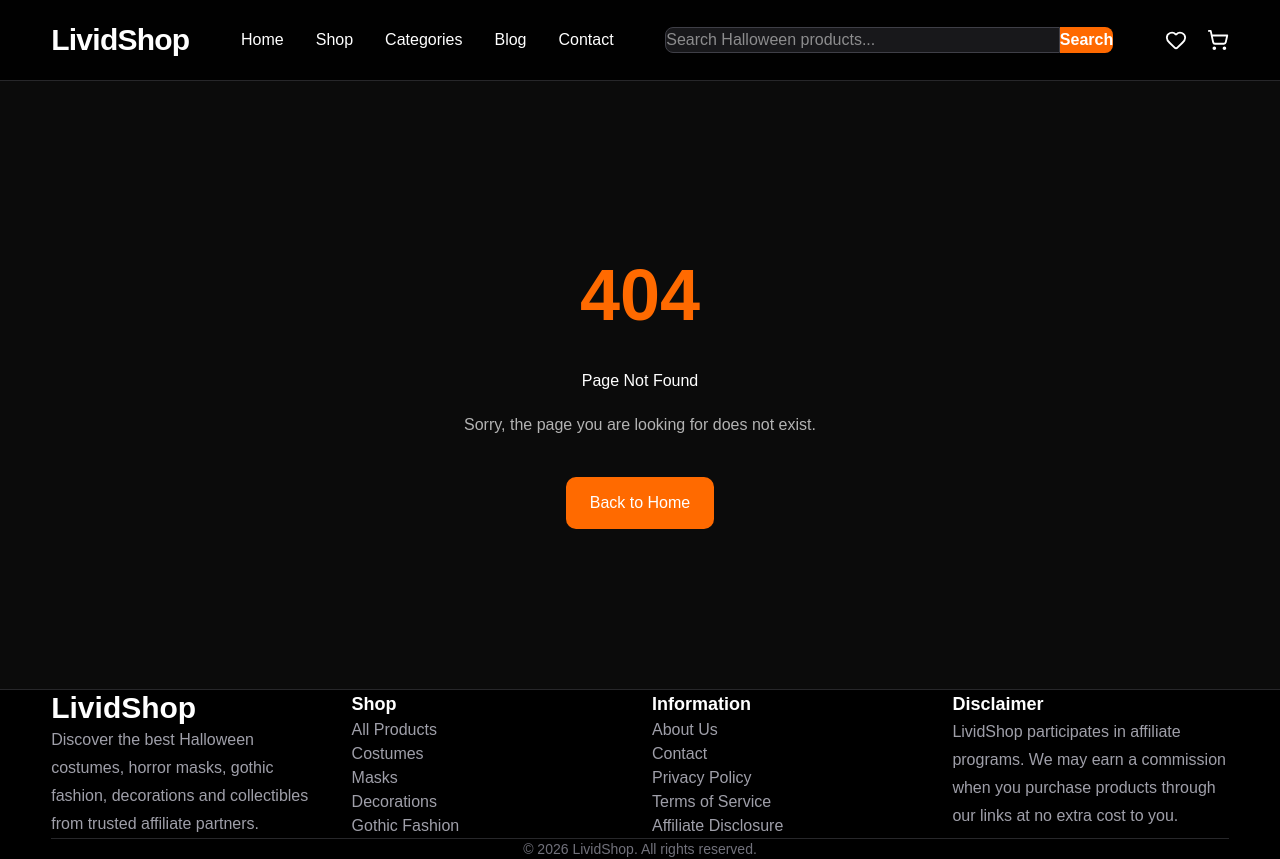
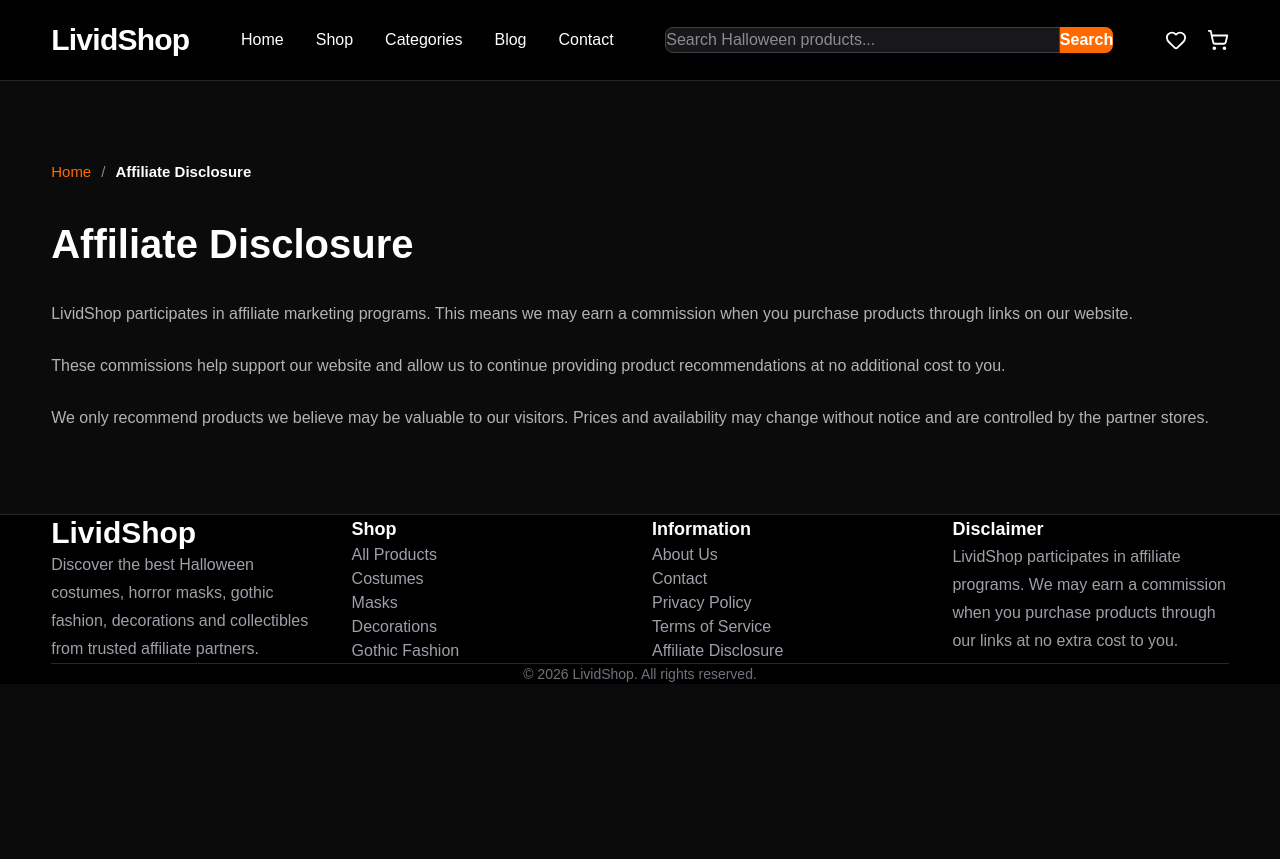
Before and after one commit to RaniaAkramm/lividshop, a Next.js app: page /affiliate-disclosure in a window 1280 px wide. Before the commit this address had no page. After the commit the page ends 800 px from the top, so only its background shows below. Built offline with nearby package versions, Linux system fonts and the light colour scheme.

Commit message:
Create page.tsx

```diff
--- /dev/null
+++ b/app/affiliate-disclosure/page.tsx
@@ -0,0 +1,77 @@
+import Header from "@/components/Header";
+import Footer from "@/components/Footer";
+import Breadcrumbs from "@/components/Breadcrumbs";
+
+export const metadata = {
+  title: "Affiliate Disclosure",
+  description:
+    "Learn how LividShop earns commissions through affiliate partnerships.",
+};
+
+export default function AffiliateDisclosurePage() {
+  return (
+    <>
+      <Header />
+
+      <main className="section">
+        <div className="container">
+
+          <Breadcrumbs
+            items={[
+              {
+                label: "Home",
+                href: "/",
+              },
+              {
+                label: "Affiliate Disclosure",
+              },
+            ]}
+          />
+
+          <h1 className="title">
+            Affiliate Disclosure
+          </h1>
+
+          <p
+            className="subtitle"
+            style={{
+              marginTop: "24px",
+              lineHeight: "2",
+            }}
+          >
+            LividShop participates in affiliate marketing programs.
+            This means we may earn a commission when you purchase
+            products through links on our website.
+          </p>
+
+          <p
+            className="subtitle"
+            style={{
+              marginTop: "20px",
+              lineHeight: "2",
+            }}
+          >
+            These commissions help support our website and allow us
+            to continue providing product recommendations at no
+            additional cost to you.
+          </p>
+
+          <p
+            className="subtitle"
+            style={{
+              marginTop: "20px",
+              lineHeight: "2",
+            }}
+          >
+            We only recommend products we believe may be valuable to
+            our visitors. Prices and availability may change without
+            notice and are controlled by the partner stores.
+          </p>
+
+        </div>
+      </main>
+
+      <Footer />
+    </>
+  );
+}
```
